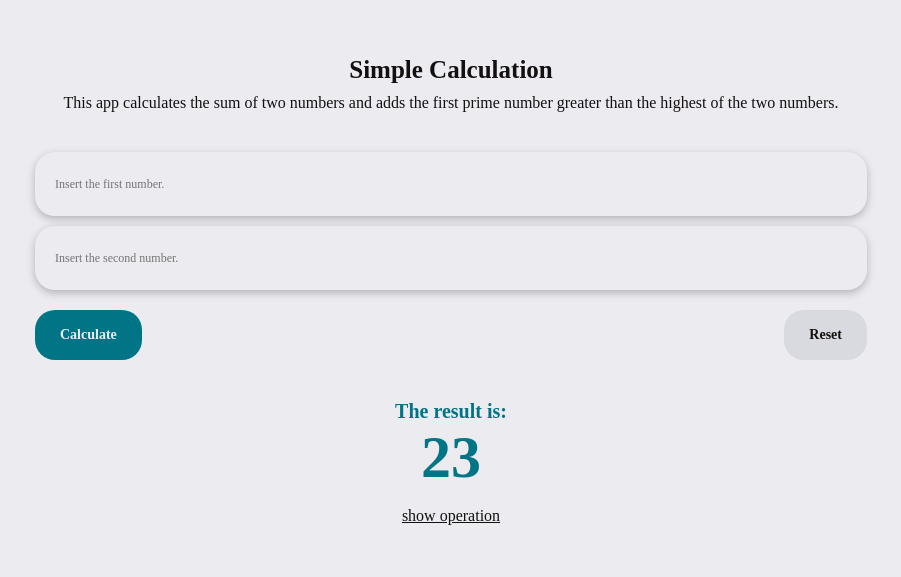
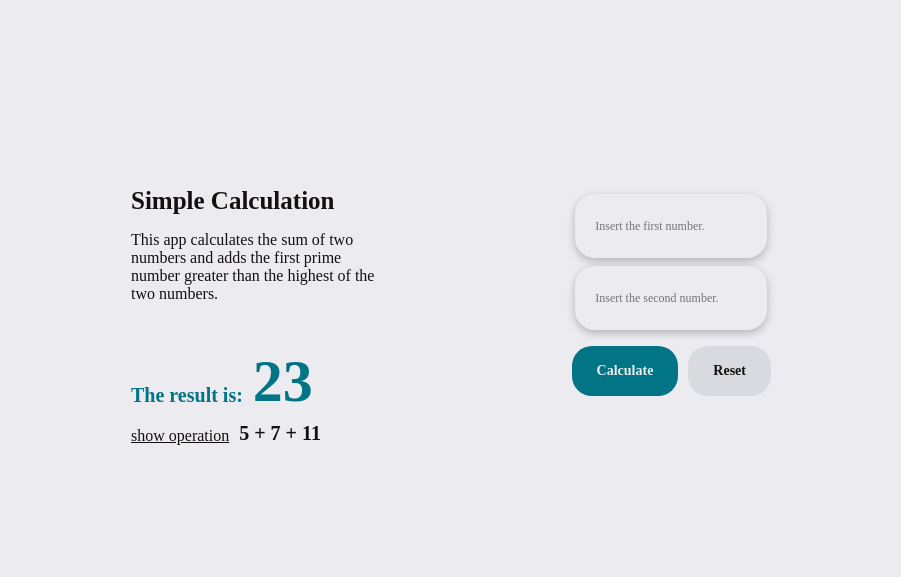
Before and after one commit to elenaguaita/simple-calculation-app, a website: page public/index.html in a window 1280 px wide. Shown: the part 105-682 px from the top of the page, without its empty margins (189-1090 px from the left). Drawn offline with Linux system fonts and the light colour scheme.

Commit message:
Configuration of desktop CSS via @media query

```diff
--- a/public/style.scss
+++ b/public/style.scss
@@ -25,7 +25,7 @@ $bg_color: #ebebf0;
     }
 }
 
-// specific style rules
+// specific style rules (MOBILE)
 body {
     width: 100vw;
     height: 100vh;
@@ -50,10 +50,10 @@ body {
     }
     .calculation {
         margin-bottom: 5vh;
+        width: 65vw;
 
         .input-box > input {
             height: 8vh;
-            width: 65vw;
             padding: 20px;
             margin-bottom: 10px;
 
@@ -66,13 +66,12 @@ body {
             box-shadow: rgba(0, 0, 0, 0.24) 0px 3px 8px;
         }
         .btn-box {
-            width: 65vw;
             justify-content: space-between;
+            margin-top: 10px;
 
             .btn {
                 height: 50px;
                 padding: 0px 25px;
-                margin-top: 10px;
                 border: none;
                 border-radius: 20px;
                 background-color: $main_color;
@@ -115,8 +114,75 @@ body {
                 font-size: 20px;
                 font-weight: 600;
                 color: $text_color;
-                opacity: 0;
+                //opacity: 0;
             }
         }
     }
 }
+
+// specific style rules (DESKTOP)
+@media(min-width: 768px) {
+    body.flc {
+        padding: 10vh 25vw;
+
+        flex-direction: row;
+        align-items: center;
+        justify-content: space-between;
+        .header {
+            align-items: flex-start;
+            padding-top: 0;
+            margin-bottom: 100px;
+            .app-title {
+                margin-bottom: 2vh;
+            }
+            .app-scope {
+                text-align: left;
+                width: 20vw;
+            }
+        }
+        .calculation {
+            width: auto;
+            margin: 0;
+            .input-box {
+
+                input {
+                    width: 15vw;
+                    margin-bottom: 1vh;
+                }
+            }
+            .btn-box {
+                margin-top: 1vh;
+            }
+        }
+        .result {
+            position: absolute;
+            bottom: calc(50% - 150px);
+            left: 25vw;
+            align-items: start;
+
+            .result-box {
+                flex-direction: row;
+                align-items: flex-end;
+
+
+                h1 {
+                    position: relative;
+                    bottom: -9px;
+                    margin-left: 10px;
+                }
+            }
+            .operation-box {
+                flex-direction: row;
+                align-items: flex-end;
+                margin: 0;
+
+                .operation-btn {
+                    margin-bottom: 0;
+                }
+                .operation {
+                    margin-left: 10px;
+                }
+            }
+        }
+    }
+}
```
Also changed, not shown: public/style.css, 1 other file.
